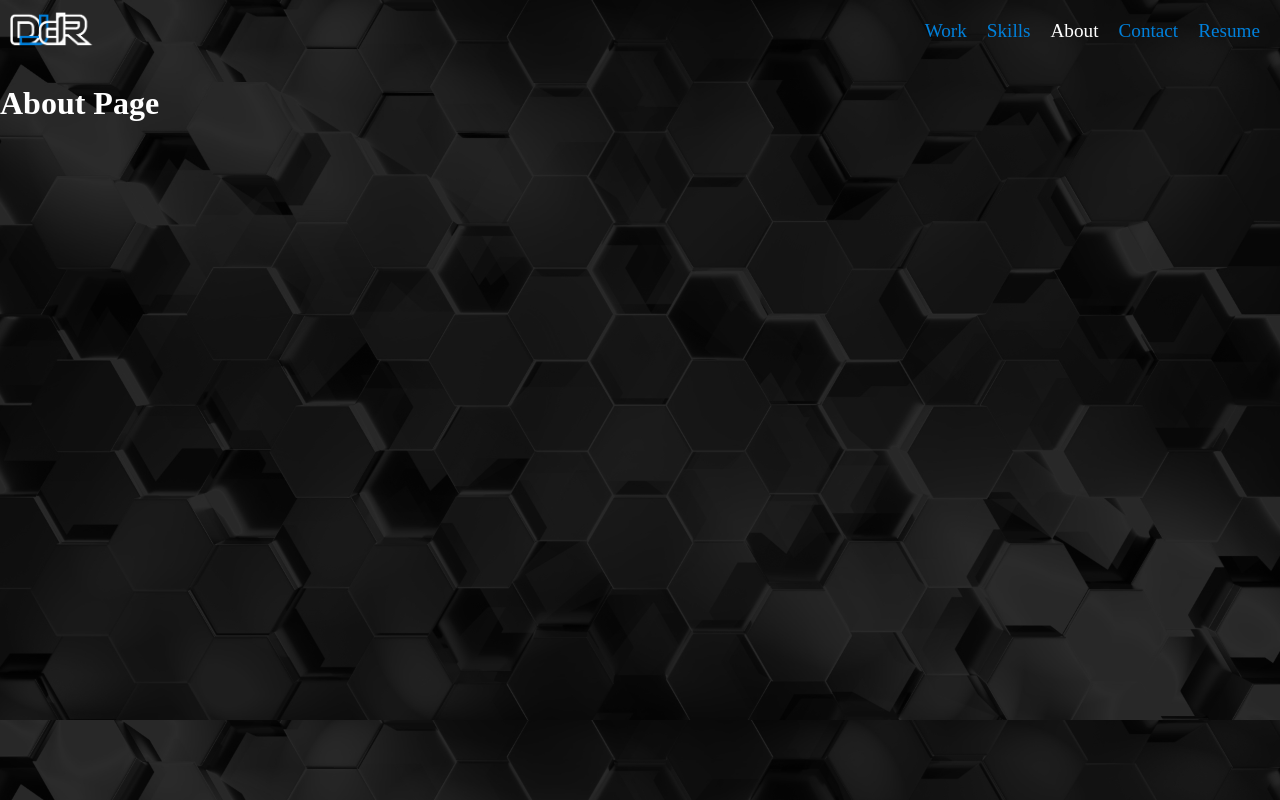
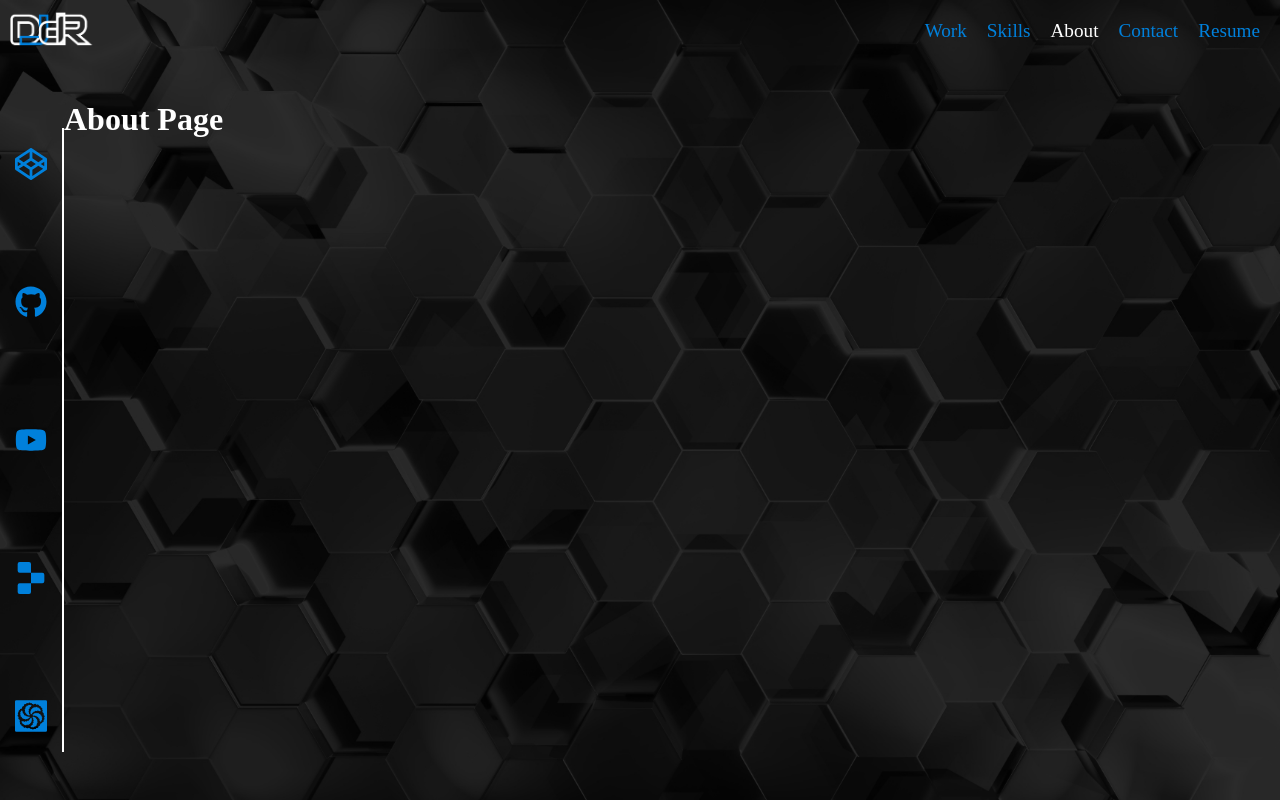
Before and after one commit to daniel-deru/portifolio4, a Next.js app: page /about in a window 1280 px wide. Built offline with nearby package versions, Linux system fonts and the light colour scheme; a web font is replaced by a local one.

Commit message:
finished the sidebar

```diff
--- a/components/Layout.js
+++ b/components/Layout.js
@@ -1,11 +1,19 @@
-import "../styles/Layout.module.css"
+import styles from  "../styles/Layout.module.css"
+
+
 import Header from "../components/Header"
+import Sidebar from "../components/Sidebar";
 
 const Layout = ({ children }) => {
 
   return <>
             <Header />
-            {children}
+            <div className={styles['main-container']}>
+              <Sidebar />
+              {children}
+            </div>
+
+
         </>;
 };
 
--- a/components/Sidebar.js
+++ b/components/Sidebar.js
@@ -1,7 +1,18 @@
+// @refresh reset
+import styles from "../styles/Sidebar.module.css"
+
+import { FaCodepen, FaGithub, FaYoutube } from "react-icons/fa"
+import { SiReplit, SiCodewars } from "react-icons/si"
+
 const Sidebar = () => {
-  return <>
+  console.log(styles)
+  return <aside className={styles.container}>
+            <FaCodepen />
+            <FaGithub />
+            <FaYoutube />
+            <SiReplit />
+            <SiCodewars />
+        </aside>
+}
 
-        </>;
-};
-
-export default Sidebar;
+export default Sidebar
--- a/pages/_app.js
+++ b/pages/_app.js
@@ -1,5 +1,9 @@
 import '../styles/globals.css'
 import Layout from '../components/Layout'
+
+import "@fortawesome/fontawesome-svg-core/styles.css"; // import Font Awesome CSS
+import { config } from "@fortawesome/fontawesome-svg-core";
+config.autoAddCss = false;
 
 function MyApp({ Component, pageProps }) {
   return <Layout>
--- a/pages/index.js
+++ b/pages/index.js
@@ -2,9 +2,14 @@ import Head from 'next/head'
 import Image from 'next/image'
 import styles from '../styles/Home.module.css'
 
+import Text from '../components/Text'
+
 export default function Home() {
   return (
     <div className={styles.container}>
+      <Text>
+        Hello
+      </Text>
     </div>
   )
 }
--- a/styles/Header.module.css
+++ b/styles/Header.module.css
@@ -2,6 +2,7 @@
     display: flex;
     justify-content: space-between;
     margin: 0px 10px;
+    height: 10vh;
 }
 
 .nav {
--- /dev/null
+++ b/styles/Home.module.css
@@ -0,0 +1,9 @@
+.container {
+    border: 2px solid white;
+    width: 95vw;
+    color: white;
+}
+
+.container svg {
+    border: 2px solid white;
+}
--- a/styles/Layout.module.css
+++ b/styles/Layout.module.css
@@ -0,0 +1,7 @@
+.main-container {
+    display: flex;
+}
+
+.main-container:last-child {
+    width: 90vw;
+}
--- /dev/null
+++ b/styles/SideBar.module.css
@@ -0,0 +1,15 @@
+.container {
+    display: flex;
+    flex-direction: column;
+    color:  var(--main);
+    border-right: 2px solid white;
+    height: calc(90vh - 6rem);
+    width: 5vw;
+    margin: 3rem 0px;
+    justify-content: space-between;
+}
+
+.container * {
+    font-size: 2em;
+    margin: 20px auto;
+}
```
Also changed, not shown: components/Text.js (+12 -3 lines), package.json (+6 -2 lines), 1 other file (tests, documents, lock files or other folders).
